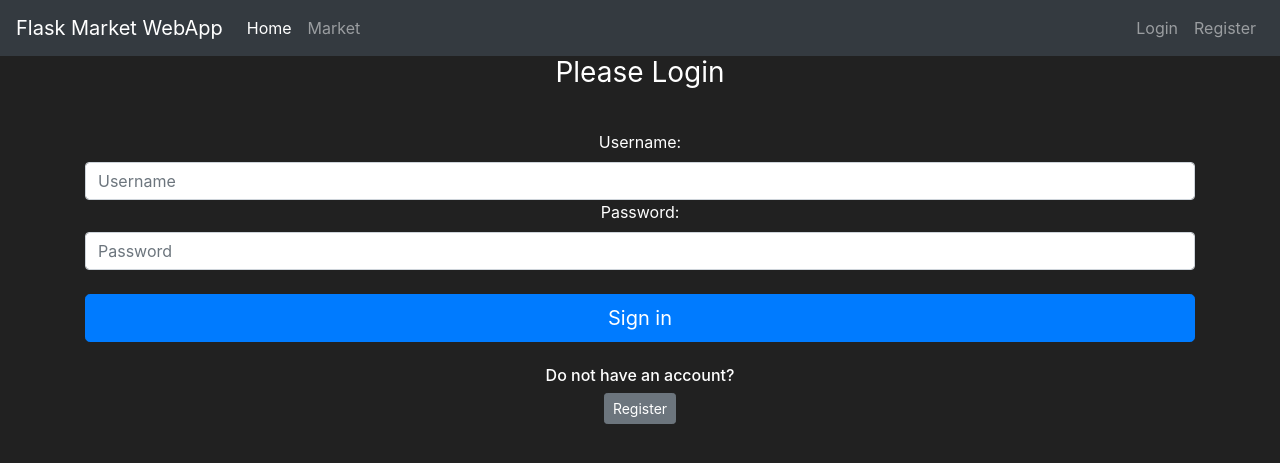
After one commit to Eldurlin/market-webapp-example, a Flask app: page /login in a window 1280 px wide. The commit adds this page. Shown: the top 463 px of the page. Run offline with Flask 2, Linux system fonts and the light colour scheme; some libraries are stand-ins or nearby versions.

Commit message:
Created login page and added authentication for a user.  Styled templates.

```diff
--- a/market/__init__.py
+++ b/market/__init__.py
@@ -1,9 +1,13 @@
-from flask import Flask, render_template
+from flask import Flask
 from flask_sqlalchemy import SQLAlchemy
+from flask_bcrypt import Bcrypt
+from flask_login import LoginManager
 
 app = Flask(__name__)
 app.config['SQLALCHEMY_DATABASE_URI'] = 'sqlite:///market.db'
 app.config['SECRET_KEY'] = 'e2d591d71c884e551ab61f48'
 db = SQLAlchemy(app)
+bcrypt = Bcrypt(app)
+login_manager = LoginManager(app)
 
 from market import routes
--- a/market/forms.py
+++ b/market/forms.py
@@ -21,3 +21,9 @@ class RegisterForm(FlaskForm):
     password1 = PasswordField(label='Password:', validators=[Length(min=6), DataRequired()])
     password2 = PasswordField(label='Confirm password:', validators=[EqualTo('password1'), DataRequired()])
     submit = SubmitField(label='Create account')
+
+
+class LoginForm(FlaskForm):
+    username = StringField(label='Username:', validators=[DataRequired()])
+    password = PasswordField(label='Password:', validators=[DataRequired()])
+    submit = SubmitField(label='Sign in')
--- a/market/routes.py
+++ b/market/routes.py
@@ -1,8 +1,9 @@
 from market import app
+from market import db
 from flask import render_template, redirect, url_for, flash
+from flask_login import login_user
 from market.models import Item, User
-from market.forms import RegisterForm
-from market import db
+from market.forms import RegisterForm, LoginForm
 
 @app.route('/')
 @app.route('/home')
@@ -18,7 +19,7 @@ def market_page():
 def register_page():
     form = RegisterForm()
     if form.validate_on_submit():
-        user_to_create = User(username=form.username.data, email_address=form.email_address.data, password_hash=form.password1.data)
+        user_to_create = User(username=form.username.data, email_address=form.email_address.data, password=form.password1.data)
         db.session.add(user_to_create)
         db.session.commit()
         return redirect(url_for('market_page'))
@@ -26,3 +27,16 @@ def register_page():
         for err_msg in form.errors.values():
             flash(f'There was an error with creating a user: {err_msg}', category='danger')
     return render_template('register.html', form=form)
+
+@app.route('/login', methods=['GET', 'POST'])
+def login_page():
+    form = LoginForm()
+    if form.validate_on_submit():
+        attempted_user = User.query.filter_by(username=form.username.data).first()
+        if attempted_user  and attempted_user.check_password_correction(attempted_password=form.password.data):
+            login_user(attempted_user)
+            flash(f'Success! You are logged in as: {attempted_user.username}', category='success')
+            return redirect(url_for('market_page'))
+        else:
+            flash('Username or password are incorrect. Please try again.', category='danger')
+    return render_template('login.html', form=form)
--- a/market/templates/base.html
+++ b/market/templates/base.html
@@ -31,14 +31,31 @@
                     <a class="nav-link" href="{{ url_for('market_page') }}">Market</a>
                 </li>
             </ul>
+            {% if current_user.is_authenticated %}
                 <ul class="navbar-nav">
                     <li class="nav-item">
-                    <a class="nav-link" href="#">Login</a>
+                        <a class="nav-link" style="color: lawngreen; font-weight: bold;">
+                            <i class="fas fa-coins"></i>
+                            {{ current_user.prettier_budget }}
+                        </a>
+                    </li>
+                    <li class="nav-item">
+                        <a class="nav-link">Welcome, {{ current_user.username }}</a>
+                    </li>
+                    <li class="nav-item">
+                        <a class="nav-link" href="#">Logout</a>
+                    </li>
+                </ul>
+            {% else %}
+                <ul class="navbar-nav">
+                    <li class="nav-item">
+                        <a class="nav-link" href="{{ url_for('login_page') }}">Login</a>
                     </li>
                     <li class="nav-item">
                         <a class="nav-link" href="{{ url_for('register_page') }}">Register</a>
                     </li>
                 </ul>
+            {% endif %}
         </div>
     </nav>
     {% with messages = get_flashed_messages(with_categories=True) %}
--- /dev/null
+++ b/market/templates/login.html
@@ -0,0 +1,29 @@
+{% extends 'base.html' %}
+
+{% block title %}
+    Login Page
+{% endblock %}
+
+{% block content %}
+<body class="text-center">
+    <div class="container">
+        <form method="POST" class="form-signin" style="color:white">
+            {{ form.hidden_tag() }}
+            <h1 class="h3 mb-3 font-weight-normal">Please Login</h1>
+            <br>
+            {{ form.username.label() }}
+            {{ form.username(class="form-control", placeholder="Username") }}
+
+            {{ form.password.label() }}
+            {{ form.password(class="form-control", placeholder="Password") }}
+            <br>
+            {{ form.submit(class="btn btn-lg btn-block btn-primary") }}
+            <br>
+            <div class="checkbox mb-3">
+               <h6>Do not have an account?</h6>
+               <a class="btn btn-sm btn-secondary" href="{{ url_for('register_page') }}">Register</a>
+            </div>
+        </form>
+    </div>
+</body>
+{% endblock %}
```
Also changed, not shown: market/models.py (+25 -2 lines), market/templates/register.html (+6 -3 lines), market/market.db. Lines whose indentation alone changed are shown as unchanged.
